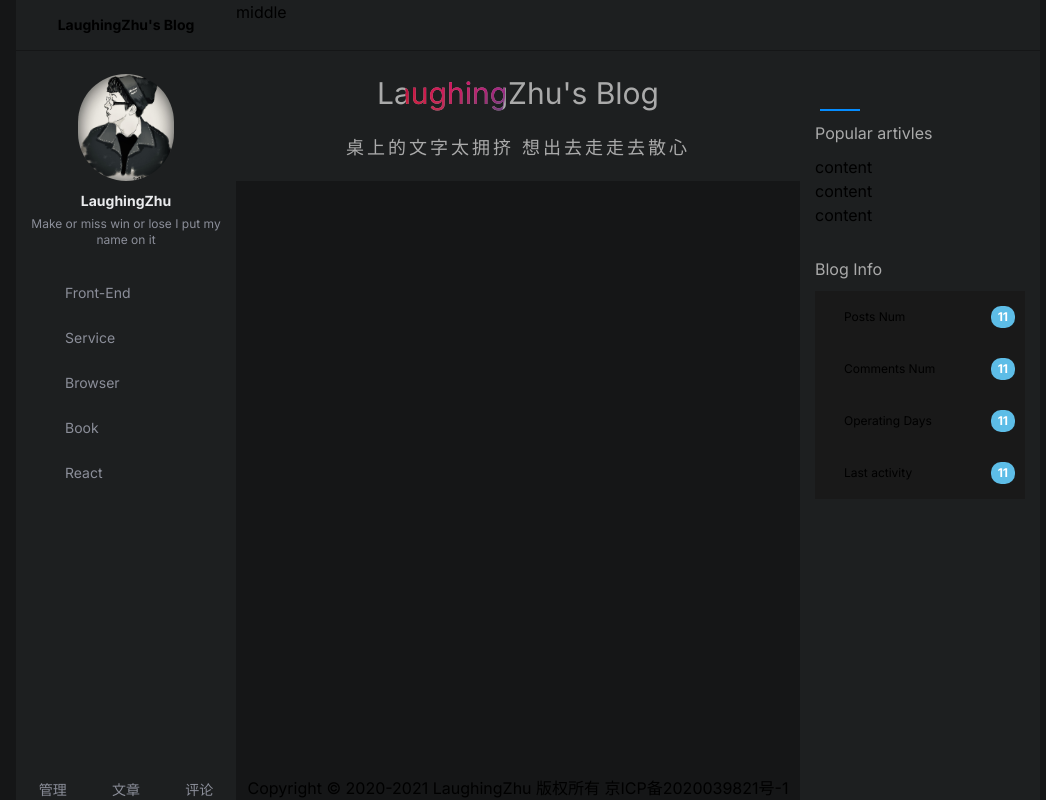
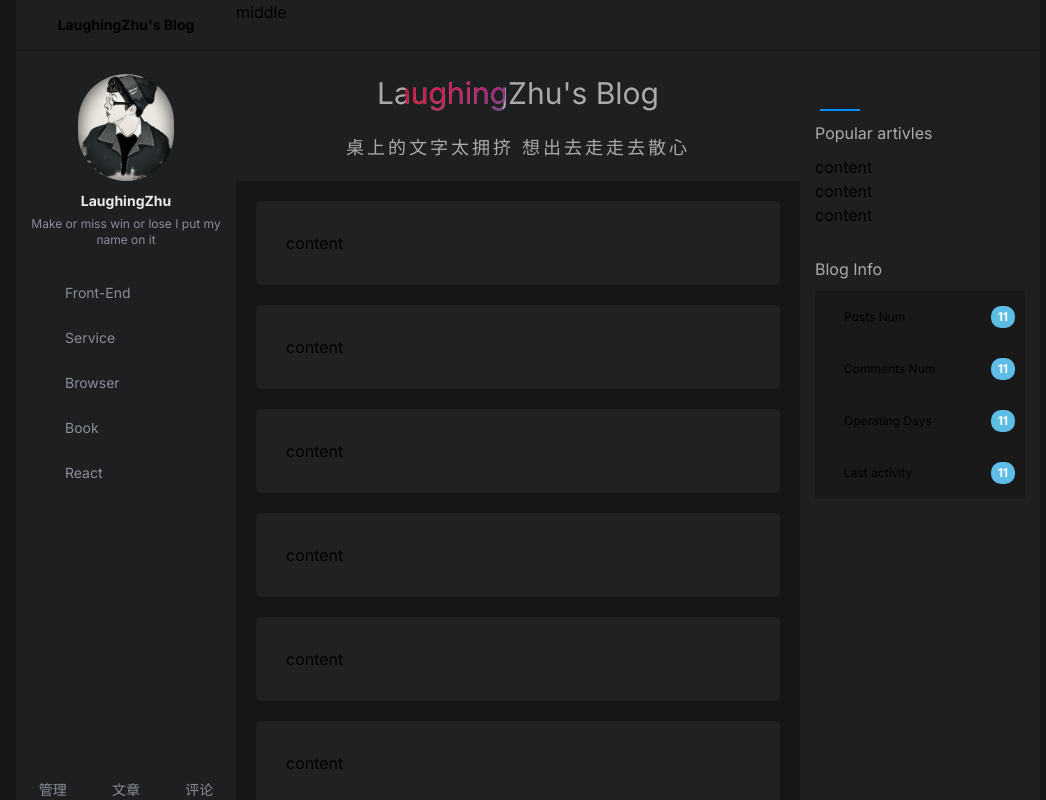
Before and after one commit to BlogNext/blog, a Next.js app: page / in a window 1280 px wide. Shown: the whole page, without its empty margins (112-1158 px from the left). Built offline with nearby package versions, Linux system fonts and the light colour scheme.

Commit message:
feat(*): ui

```diff
--- a/src/app/page.tsx
+++ b/src/app/page.tsx
@@ -8,8 +8,8 @@ export const metadata: Metadata = {
 
 export default function Home() {
   return (
-    <main className='flex flex-auto flex-col items-center justify-between'>
-      <div className='flex w-full flex-auto flex-col justify-start border-y-rose-700 align-top'>
+    <main className='flex flex-auto flex-col items-center justify-between overflow-auto'>
+      <div className='flex w-full flex-none flex-col justify-start border-y-rose-700 align-top'>
         <div className='relative flex w-full flex-col items-center justify-center bg-[#1D1F20] p-[20px] text-[30px] leading-normal text-[#aaa]'>
           <div
             className='slogan relative'
@@ -20,7 +20,17 @@ export default function Home() {
           </div>
         </div>
       </div>
-      <div className='w-full text-center'>
+      <div className='flex w-full flex-auto flex-col items-center justify-start p-[20px]'>
+        {[1, 2, 3, 4, 5, 6, 7, 8].map((item, index) => (
+          <div
+            key={index}
+            className='mb-[20px] w-full rounded-[6px] bg-[#212121] p-[30px] transition-all'
+          >
+            content
+          </div>
+        ))}
+      </div>
+      <div className='w-full flex-none text-center'>
         <span>Copyright © 2020-2021 LaughingZhu 版权所有 </span>
         <a href='https://beian.miit.gov.cn/' target='_blank'>
           京ICP备2020039821号-1
```
